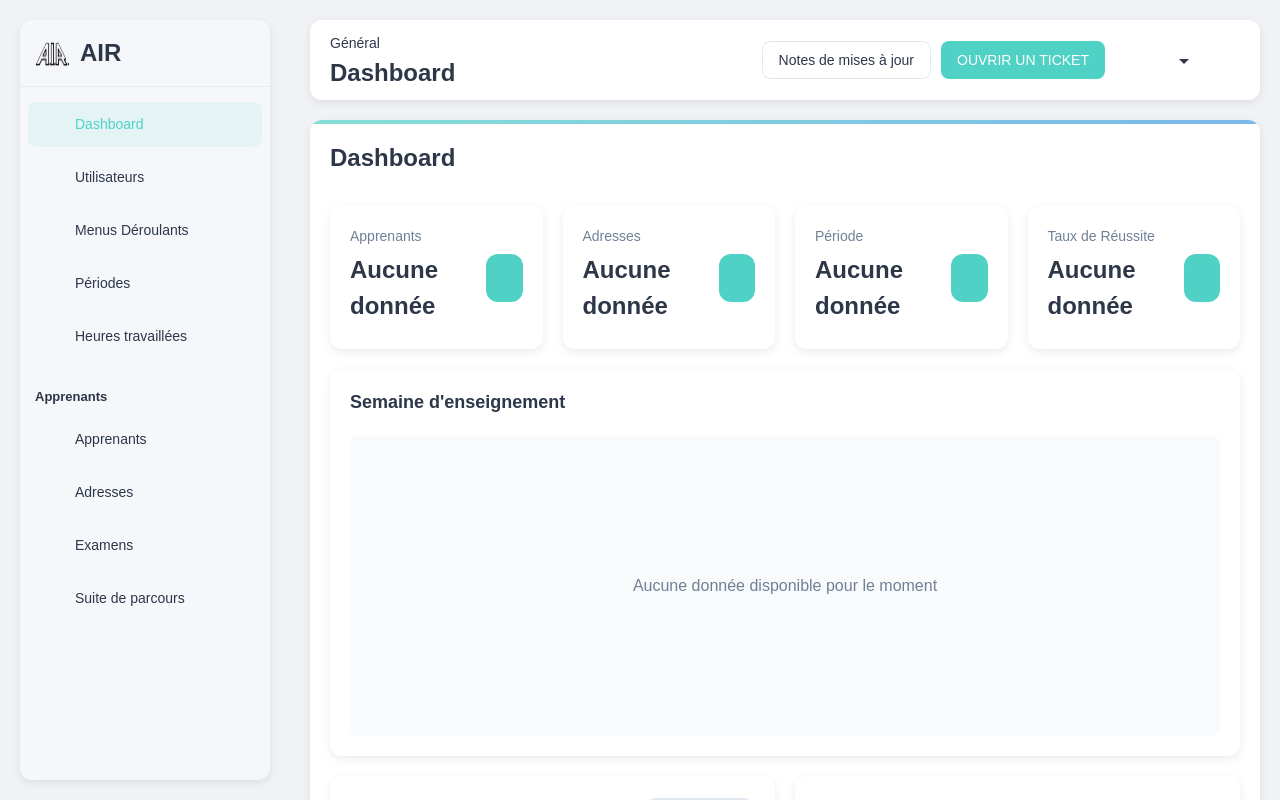
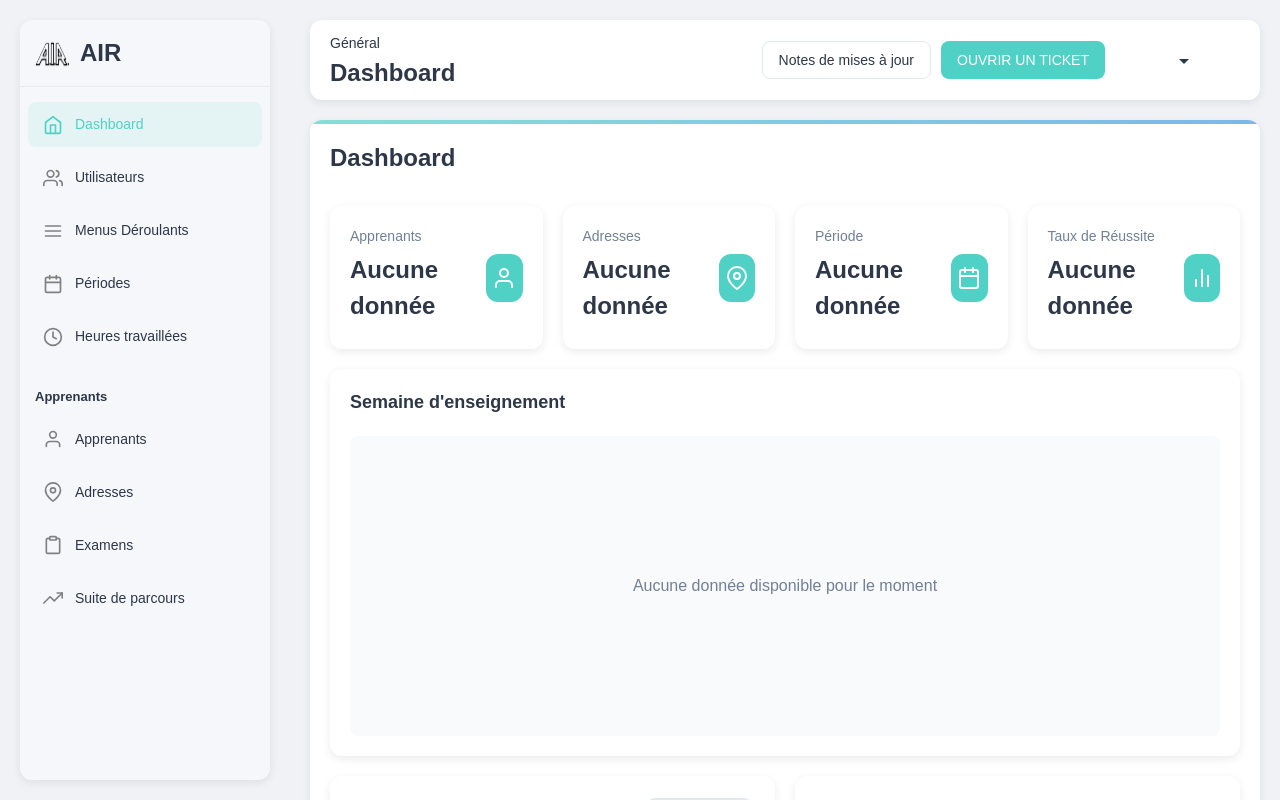
Before and after one commit to accueil-insertion-rencontre/air-fle-front, an Angular app: page /dashboard in a window 1280 px wide. Built offline with nearby package versions, Linux system fonts and the light colour scheme; sample sign-in values are in the browser's storage.

Commit message:
style: update global styles and HTML title

```diff
--- a/src/index.html
+++ b/src/index.html
@@ -6,8 +6,26 @@
   <base href="/">
   <meta name="viewport" content="width=device-width, initial-scale=1">
   <link rel="icon" type="image/x-icon" href="favicon.ico">
+  <script src="https://cdn.jsdelivr.net/npm/feather-icons@4.29.0/dist/feather.min.js"></script>
 </head>
 <body>
   <app-root></app-root>
+  <script>
+    // Initialisation de Feather Icons
+    document.addEventListener('DOMContentLoaded', function() {
+      feather.replace();
+
+      // Observer pour les changements dynamiques
+      const observer = new MutationObserver(function() {
+        feather.replace();
+      });
+
+      // Observer tout le body pour les changements
+      observer.observe(document.body, {
+        childList: true,
+        subtree: true
+      });
+    });
+  </script>
 </body>
 </html>
--- a/src/styles.scss
+++ b/src/styles.scss
@@ -80,3 +80,18 @@ button {
 ::-webkit-scrollbar-thumb:hover {
   background: rgba(0, 0, 0, 0.3);
 }
+
+/* Styles de base pour les icônes Feather */
+.feather {
+  width: 20px;
+  height: 20px;
+  stroke: #818181;
+  stroke-width: 2;
+  stroke-linecap: round;
+  stroke-linejoin: round;
+  fill: none;
+}
+
+.active-icon {
+  stroke: #4fd1c5;
+}
```
